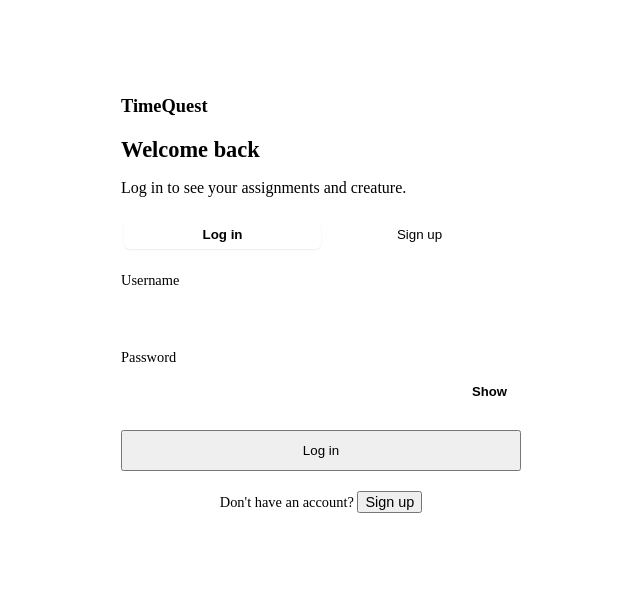
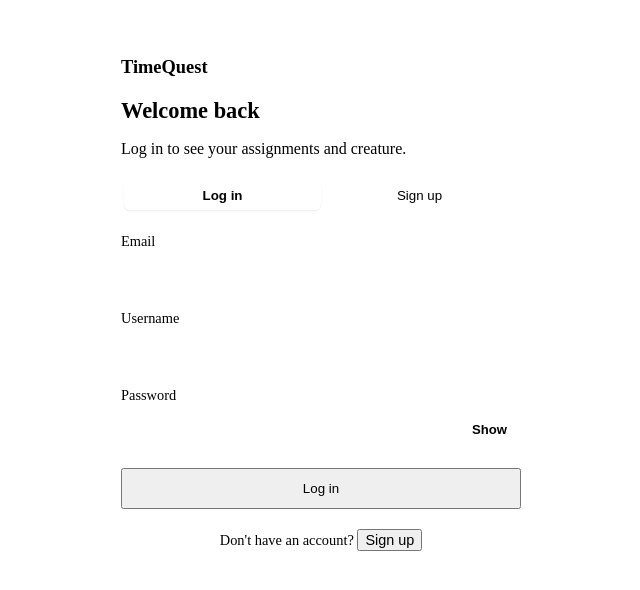
Before and after one commit to GabriellaZ3L/SWE-Project, a React (Vite) app: page / in a window 1280 px wide. Shown: the part 128-718 px from the top of the page, without its empty margins (319-959 px from the left). Built offline with nearby package versions, Linux system fonts and the light colour scheme; the HTML template or start-up script is replaced by a standard one.

Commit message:
Update AuthPage.jsx
Entered code to check and validate emails

```diff
--- a/src/pages/AuthPage.jsx
+++ b/src/pages/AuthPage.jsx
@@ -1,10 +1,12 @@
 // Login and Sign up page. One form that switches between the two modes.
 import { useState } from "react";
 import "./auth.css"; // styles that only this page uses
+import {signUp} from "../api.js";
 
 export default function AuthPage({ onLogin }) {
   const [mode, setMode] = useState("login"); // "login" or "signup"
   const [username, setUsername] = useState("");
+  const [email, setEmail] = useState("");
   const [password, setPassword] = useState("");
   const [confirm, setConfirm] = useState("");
   const [showPassword, setShowPassword] = useState(false);
@@ -23,6 +25,11 @@ export default function AuthPage({ onLogin }) {
   // Check the inputs. Returns an object of error messages (empty = no problems).
   function validate() {
     const found = {};
+
+    // Validation for email
+    if(!email.includes("@")) {
+      found.email= "Please a valid email address.";
+    }
 
     if (username.trim() === "") {
       found.username = "Please enter a username.";
@@ -87,6 +94,18 @@ export default function AuthPage({ onLogin }) {
         </div>
 
         <form onSubmit={handleSubmit} noValidate>
+          {/* Email */}
+           <div className="field">
+            <label htmlFor="email">Email</label>
+            <input
+              id="email"
+              type="email"
+              value={email}
+              onChange={(e) => setEmail(e.target.value)}
+              className={errors.email ? "input has-error" : "input"}
+            />
+            {errors.email && <p className="field-error">{errors.email}</p>}
+          </div>
           {/* Username */}
           <div className="field">
             <label htmlFor="username">Username</label>
```
